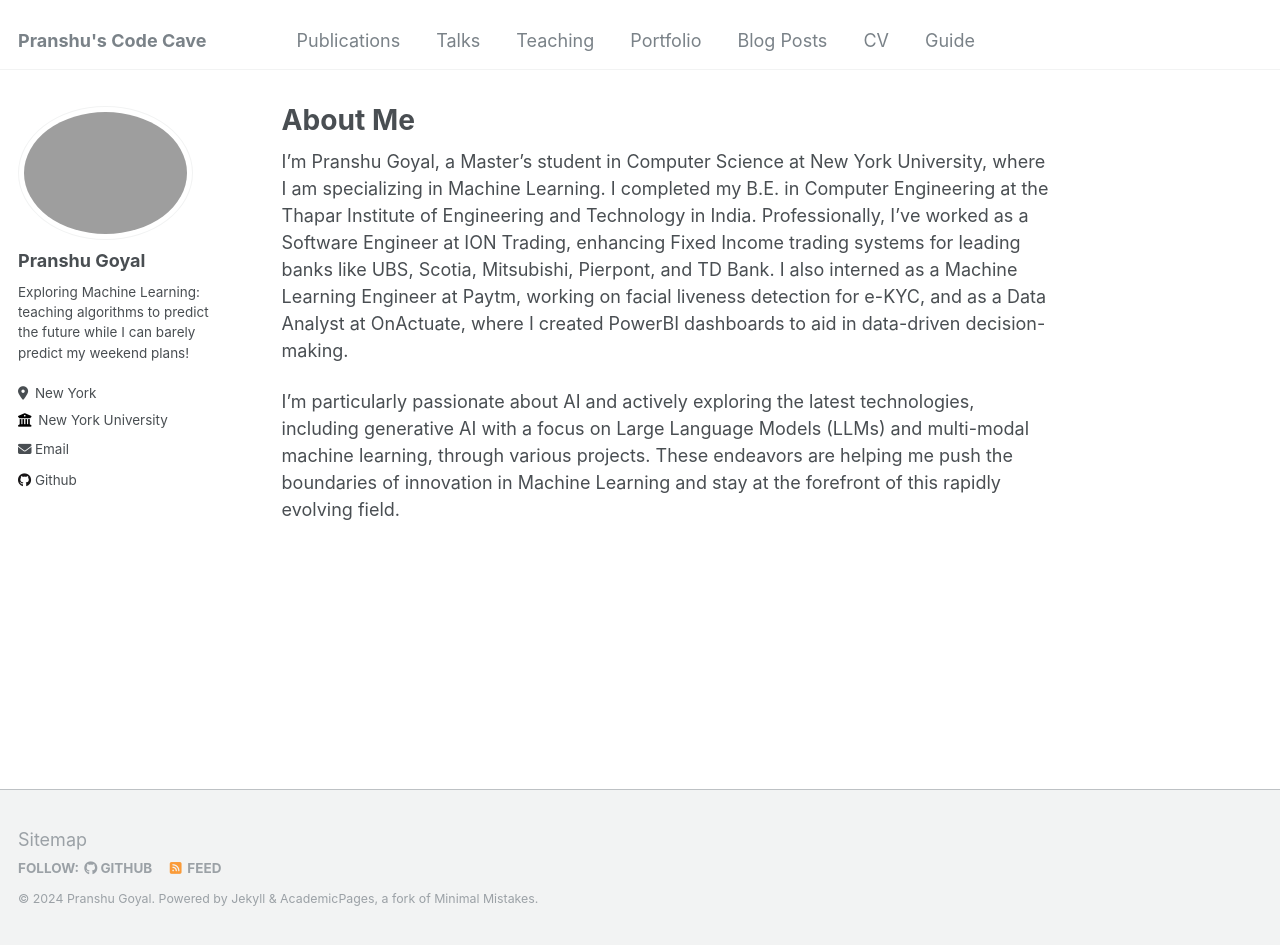
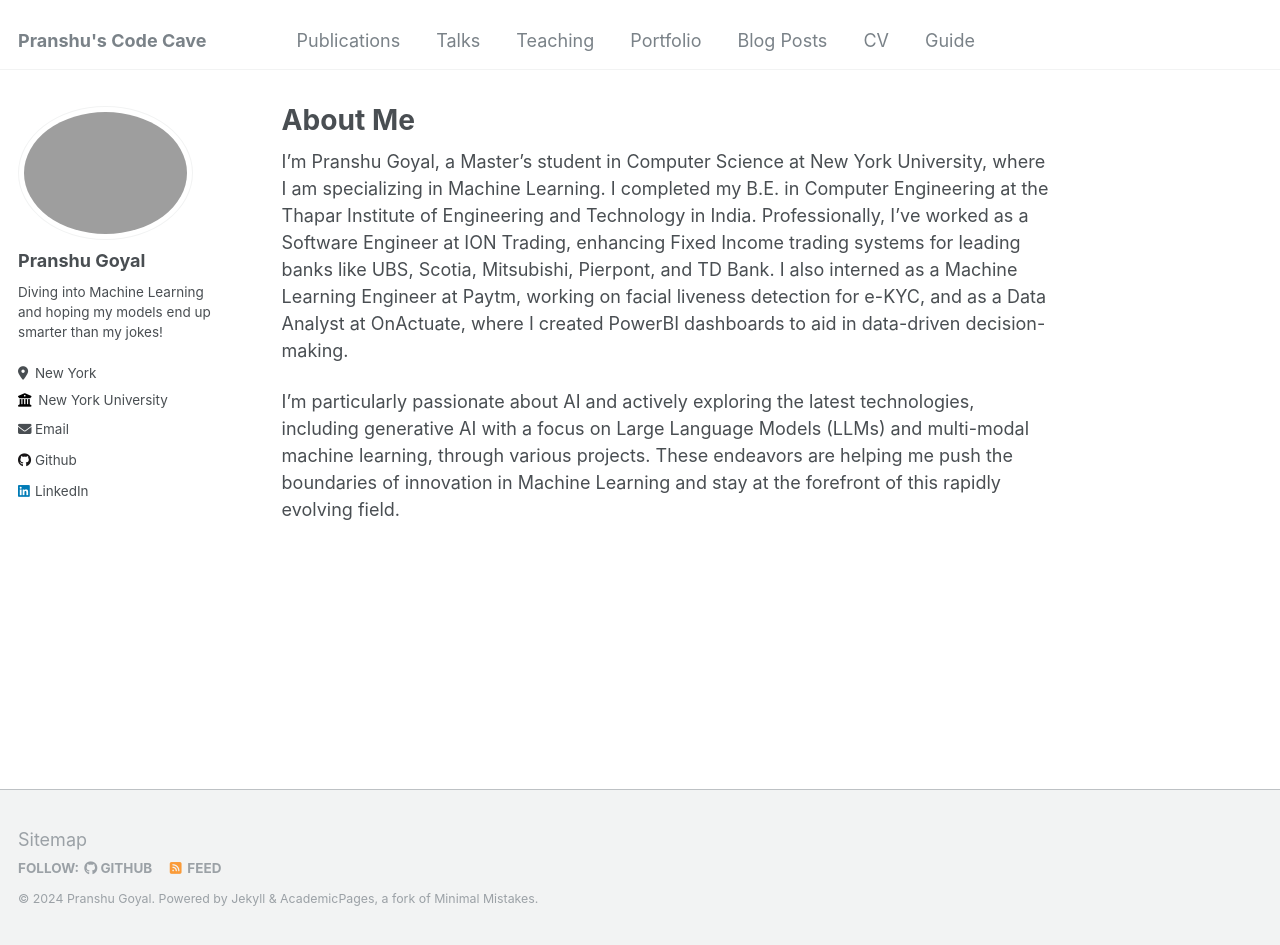
Before and after one commit to pranshu267/pranshu267.github.io, a Jekyll site: the page built from _pages/about.md, in a window 1280 px wide and 945 px high. Built offline with Jekyll 4.4.1, drawn with Linux system fonts in a browser that asks for light colours.

Commit message:
Update _config.yml

```diff
--- a/_config.yml
+++ b/_config.yml
@@ -24,7 +24,7 @@ author:
   avatar           : "profile.png"
   name             : "Pranshu Goyal"
   pronouns         : # example: "she/her"
-  bio              : "Exploring Machine Learning: teaching algorithms to predict the future while I can barely predict my weekend plans!"
+  bio              : "Diving into Machine Learning and hoping my models end up smarter than my jokes!"
   location         : "New York"
   employer         : "New York University"
   uri              : # URL
@@ -57,7 +57,7 @@ author:
   keybase          : # Username
   instagram        : # Username
   lastfm           : # Username
-  linkedin         : # Username
+  linkedin         : "pranshu-goyal-436814217"
   mastodon         : # URL
   medium           : # URL
   pinterest        : # Username
```
